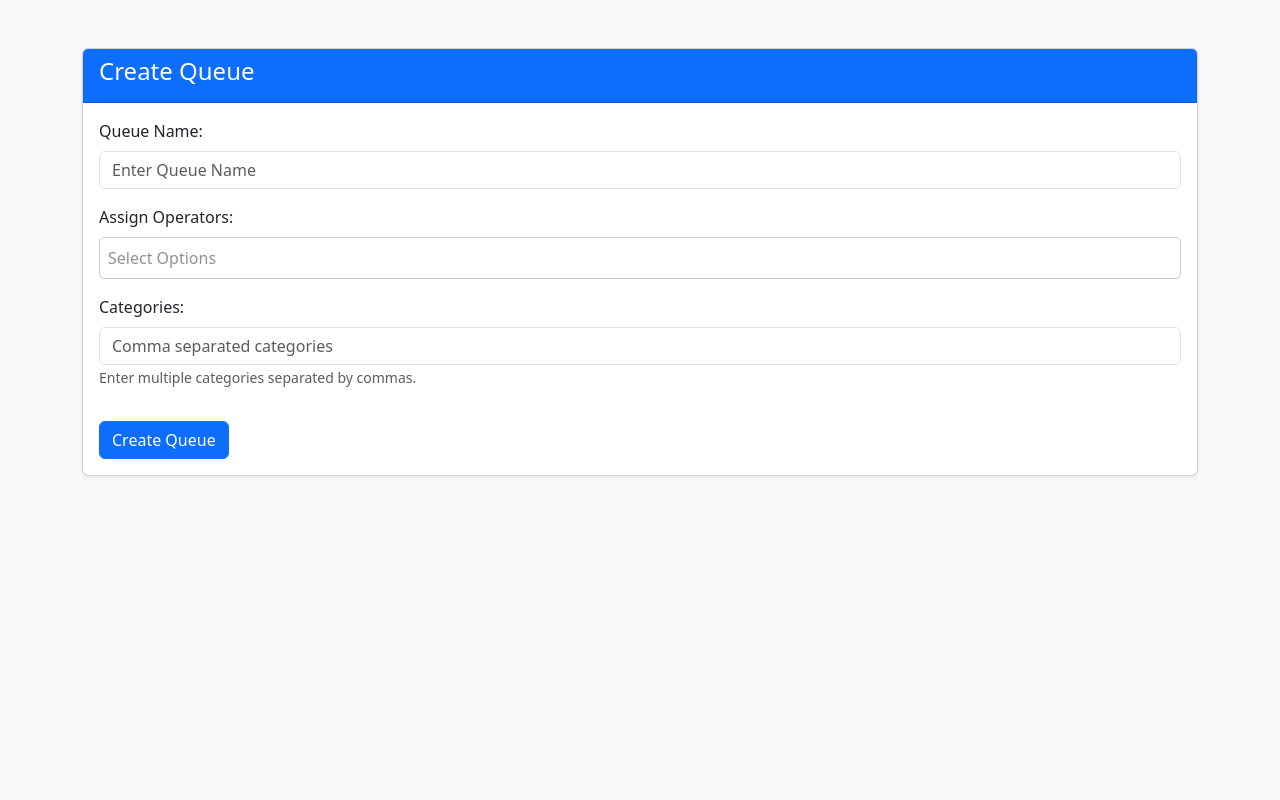
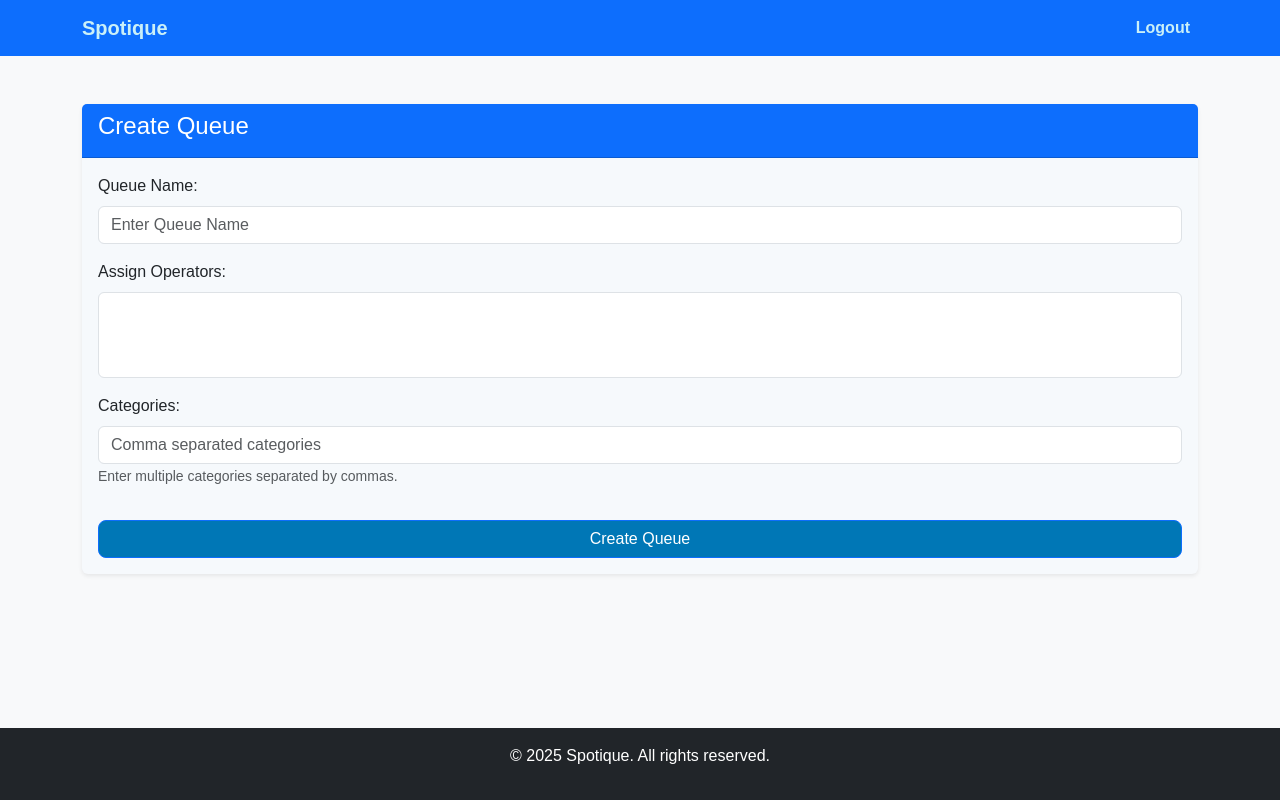
Before and after one commit to MajdAlkawaas/virtual_queue_system, a Django app: template virtual_queue_system/templates/create_queue.html in a window 1280 px wide. Run offline with Django 5.2, Linux system fonts and the light colour scheme; the template is opened without the code that fills it: values that come from a table or form of the project are taken from there, others are empty.

Commit message:
#design changes

```diff
--- a/virtual_queue_system/templates/create_queue.html
+++ b/virtual_queue_system/templates/create_queue.html
@@ -2,95 +2,39 @@
 <!DOCTYPE html>
 <html lang="en">
   <head>
-    <meta charset="UTF-8">
-    <meta name="viewport" content="width=device-width, initial-scale=1">
-    <title>Create Queue</title>
-    <link href="https://cdn.jsdelivr.net/npm/bootstrap@5.3.0/dist/css/bootstrap.min.css" rel="stylesheet">
-
-    <style>
-        /* Custom Multi-Select Dropdown */
-.custom-multi-select {
-    position: relative;
-    /* width: 250px; */
-}
-
-/* Hidden default select */
-.custom-multi-select select {
-    display: none;
-}
-
-/* Styled dropdown button */
-.selected-items {
-    border: 1px solid #ccc;
-    border-radius: 5px;
-    padding: 8px;
-    min-height: 40px;
-    display: flex;
-    flex-wrap: wrap;
-    align-items: center;
-    cursor: pointer;
-    background-color: #fff;
-}
-
-/* Placeholder text */
-.selected-items .placeholder {
-    background-color: rgb(33 37 41 / 0%);
-}
-
-/* Selected item tags */
-.selected-items .selected-tag {
-    background: #007bff;
-    color: white;
-    padding: 5px 10px;
-    border-radius: 15px;
-    margin: 2px;
-    display: flex;
-    align-items: center;
-    font-size: 14px;
-}
-
-/* Remove icon */
-.selected-items .selected-tag span {
-    margin-left: 8px;
-    cursor: pointer;
-    font-weight: bold;
-}
-
-/* Custom dropdown list */
-.custom-dropdown {
-    position: absolute;
-    top: 100%;
-    left: 0;
-    width: 100%;
-    background: white;
-    border: 1px solid #ccc;
-    border-radius: 5px;
-    display: none;
-    z-index: 10;
-    max-height: 200px;
-    overflow-y: auto;
-}
-
-/* Checkbox list inside dropdown */
-.custom-dropdown label {
-    display: block;
-    padding: 8px;
-    cursor: pointer;
-}
-
-.custom-dropdown label:hover {
-    background: #f1f1f1;
-}
-
-/* Show dropdown */
-.custom-dropdown.show {
-    display: block;
-}
-
-    </style>
-
+    <meta charset="UTF-8" />
+    <meta name="viewport" content="width=device-width, initial-scale=1" />
+    <title>Create Queue - Spotique</title>
+    <link
+      href="https://cdn.jsdelivr.net/npm/bootstrap@5.3.0/dist/css/bootstrap.min.css"
+      rel="stylesheet"
+    />
+    <link rel="stylesheet" href="{% static 'css/styles.css' %}" />
   </head>
   <body class="bg-light">
+    <!-- Navigation Bar -->
+    <nav class="navbar navbar-expand-lg bg-primary navbar-dark">
+      <div class="container">
+        <a class="navbar-brand" href="{% url 'operator_dashboard' %}"
+          >Spotique</a
+        >
+        <button
+          class="navbar-toggler"
+          type="button"
+          data-bs-toggle="collapse"
+          data-bs-target="#navbarNav"
+        >
+          <span class="navbar-toggler-icon"></span>
+        </button>
+        <div class="collapse navbar-collapse" id="navbarNav">
+          <ul class="navbar-nav ms-auto">
+            <li class="nav-item">
+              <a class="nav-link" href="{% url 'logout' %}">Logout</a>
+            </li>
+          </ul>
+        </div>
+      </div>
+    </nav>
 
     <div class="container mt-5">
       <div class="card shadow-sm">
@@ -101,128 +45,54 @@
           <form method="post" class="needs-validation">
             {% csrf_token %}
 
-                <!-- Queue Name -->
             <div class="mb-3">
-                    <label for="{{ form.name.id_for_label }}" class="form-label">Queue Name:</label>
-                    {{ form.name }}
-                    {% if form.name.errors %}
-                        <div class="text-danger">
-                            {{ form.name.errors.0 }}
-                        </div>
+              <label for="{{ form.name.id_for_label }}" class="form-label"
+                >Queue Name:</label
+              >
+              {{ form.name }} {% if form.name.errors %}
+              <div class="text-danger">{{ form.name.errors.0 }}</div>
               {% endif %}
             </div>
 
-                <!-- Operator Selection -->
             <div class="mb-3">
-                    <div class="custom-multi-select">
-                        <label for="multiSelect" class="form-label">Assign Operators:</label>
-
-                        <select id="multiSelect" name="operators" multiple>
+              <label for="multiSelect" class="form-label"
+                >Assign Operators:</label
+              >
+              <select
+                id="multiSelect"
+                name="operators"
+                multiple
+                class="form-control"
+              >
                 {% for value, label in form.fields.operators.choices %}
                 <option value="{{ value }}">{{ label }}</option>
                 {% endfor %}
               </select>
-                        <div class="selected-items">
-                            <span class="placeholder">Select Options</span>
-                        </div>
-                    </div>
             </div>
 
-                <!-- Category Input -->
             <div class="mb-3">
               <label for="categories" class="form-label">Categories:</label>
               {{ form.categories }}
-                    <small class="text-muted">Enter multiple categories separated by commas.</small>
+              <small class="text-muted"
+                >Enter multiple categories separated by commas.</small
+              >
             </div>
 
-                <!-- Submit Button -->
-                <button type="submit" class="btn btn-primary mt-3">Create Queue</button>
+            <button type="submit" class="btn btn-primary mt-3 w-100">
+              Create Queue
+            </button>
           </form>
         </div>
       </div>
     </div>
 
+    <!-- Footer -->
+    <footer
+      class="footer mt-auto py-3 bg-dark text-white text-center w-100 position-absolute bottom-0"
+    >
+      <p>© 2025 Spotique. All rights reserved.</p>
+    </footer>
 
     <script src="https://cdn.jsdelivr.net/npm/bootstrap@5.3.0/dist/js/bootstrap.bundle.min.js"></script>
-
-<script>
-document.addEventListener("DOMContentLoaded", function () {
-    const selectElement = document.getElementById("multiSelect");
-    const selectedItemsContainer = document.querySelector(".selected-items");
-    const placeholder = document.querySelector(".selected-items .placeholder");
-
-    const dropdown = document.createElement("div");
-    dropdown.classList.add("custom-dropdown");
-    selectElement.parentNode.appendChild(dropdown);
-
-    // Populate custom dropdown with checkboxes
-    Array.from(selectElement.options).forEach(option => {
-        const label = document.createElement("label");
-        label.innerHTML = `<input type="checkbox" value="${option.value}" ${option.selected ? 'checked' : ''}> ${option.text}`;
-        dropdown.appendChild(label);
-    });
-
-    // Function to update the selected items UI and hidden select element
-    function updateSelectedItems() {
-        const selectedCheckboxes = dropdown.querySelectorAll("input:checked");
-        selectedItemsContainer.innerHTML = "";
-
-        // Clear all selected options in the <select>
-        Array.from(selectElement.options).forEach(opt => (opt.selected = false));
-
-        if (selectedCheckboxes.length === 0) {
-            selectedItemsContainer.appendChild(placeholder);
-        } else {
-            selectedCheckboxes.forEach(checkbox => {
-                // Create tag display
-                const tag = document.createElement("span");
-                tag.classList.add("selected-tag");
-                tag.textContent = checkbox.nextSibling.nodeValue.trim();
-
-                // Add remove button
-                const removeIcon = document.createElement("span");
-                removeIcon.textContent = " ×";
-                removeIcon.addEventListener("click", function () {
-                    checkbox.checked = false;
-                    updateSelectedItems();
-                });
-
-                tag.appendChild(removeIcon);
-                selectedItemsContainer.appendChild(tag);
-
-                // Mark the corresponding <option> as selected
-                const matchingOption = selectElement.querySelector(`option[value="${checkbox.value}"]`);
-                if (matchingOption) {
-                    matchingOption.selected = true;
-                }
-            });
-        }
-    }
-
-    // Listen for checkbox selection changes
-    dropdown.addEventListener("change", function (event) {
-        if (event.target.tagName === "INPUT") {
-            updateSelectedItems();
-        }
-    });
-
-    // Open/close dropdown on click
-    selectedItemsContainer.addEventListener("click", function () {
-        dropdown.classList.toggle("show");
-    });
-
-    // Close dropdown when clicking outside
-    document.addEventListener("click", function (event) {
-        if (!selectElement.parentNode.contains(event.target)) {
-            dropdown.classList.remove("show");
-        }
-    });
-
-    // Ensure selected items are displayed on load
-    updateSelectedItems();
-});
-
-
-</script>
   </body>
 </html>
```
Also changed, not shown: virtual_queue_system/templates/signup.html (+95 -38 lines). Lines whose indentation alone changed are shown as unchanged.
